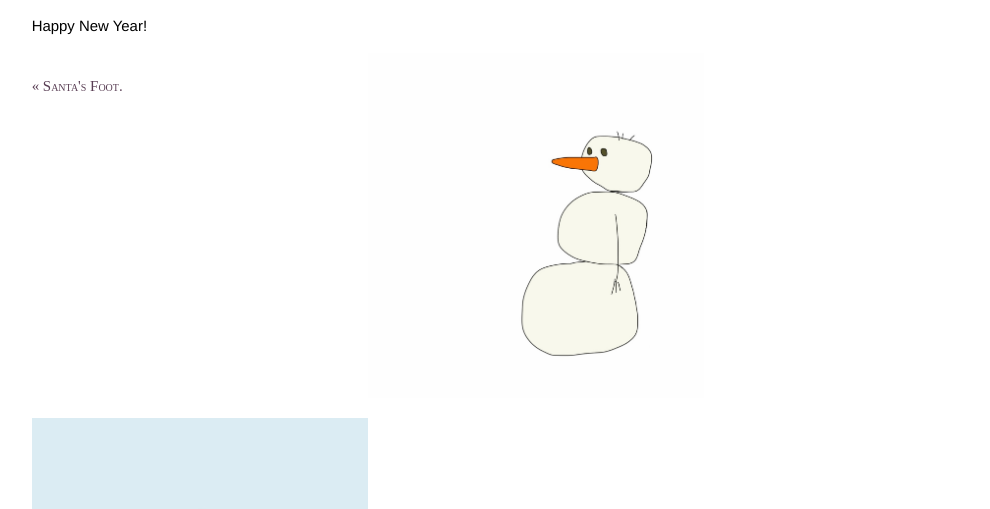
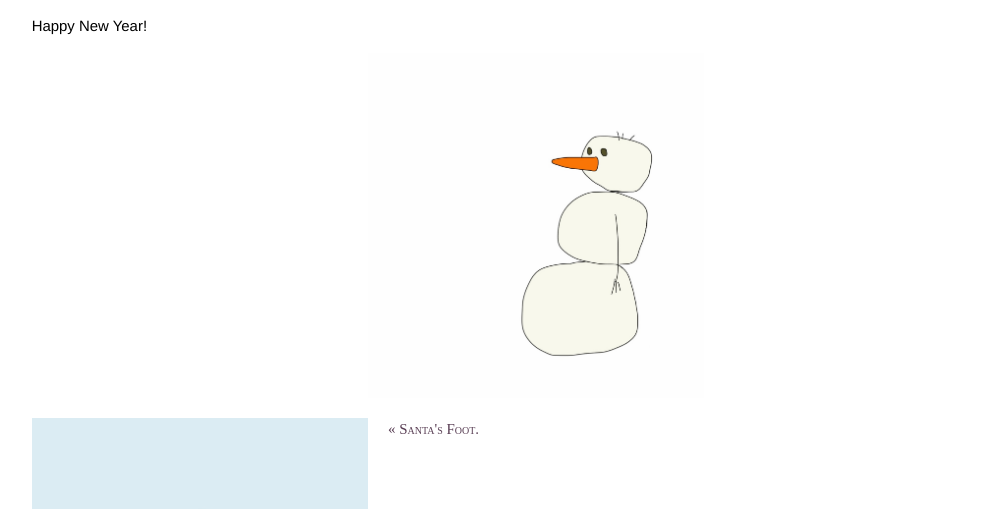
Before and after one commit to slightlyopaque/slightlyopaque_old.github.io, a Jekyll site: the page built from _posts/2013-12-31-next-please-i-ve-been-waiting-the-whole-year-for-you-fourteen.markdown, in a window 1280 px wide. Shown: the part 556-1065 px from the top of the page, without its empty margins (272-1262 px from the left). Built offline with Jekyll 4.4.1, drawn with Linux system fonts in a browser that asks for light colours; Markdown is read by kramdown in place of the engine named in the settings.

Commit message:
Pagination fixed!

```diff
--- a/_layouts/all_kinds_of_posts.html
+++ b/_layouts/all_kinds_of_posts.html
@@ -4,7 +4,8 @@
 
 {{ content }}
 
-<div id="page-navigation">
+
+<div class="pagination">
 	<div class="clear">&nbsp;</div>
     <div class="left">
 		{% if page.previous.url %}
@@ -21,3 +22,13 @@
     </div>
 	<div class="clear">&nbsp;</div>
 </div>
+
+
+<!--<div class="pagination">
+    <div class="left">
+        <a href="#">Previous</a>
+    </div>
+    <div class="right">
+        <a href="#">Next</a>
+    </div>
+</div>-->
--- a/css/main.css
+++ b/css/main.css
@@ -84,18 +84,25 @@
 	font-size: 100%;
 }
 
-#navigation_bar li a:hover   { color: #000; }
 
-#page-navigation a {
+/* pagination */
+.pagination a:hover   { color: red; }
+
+.pagination a {
 	text-decoration:none;
 	color: #593e54;
-	/* font-size: 1em; */
-	/* font-weight: 100; */
 	font-variant: small-caps;
 	font-family: Avenir; sans-serif;
 }
 
-#page-navigation a:hover   { color: #000; }
+.pagination .left {
+    float: left;
+}
+
+.pagination .right {
+    float: right;
+}
+
 
 /*.footer a { */
 #email {
```
Lines whose indentation alone changed are shown as unchanged.
